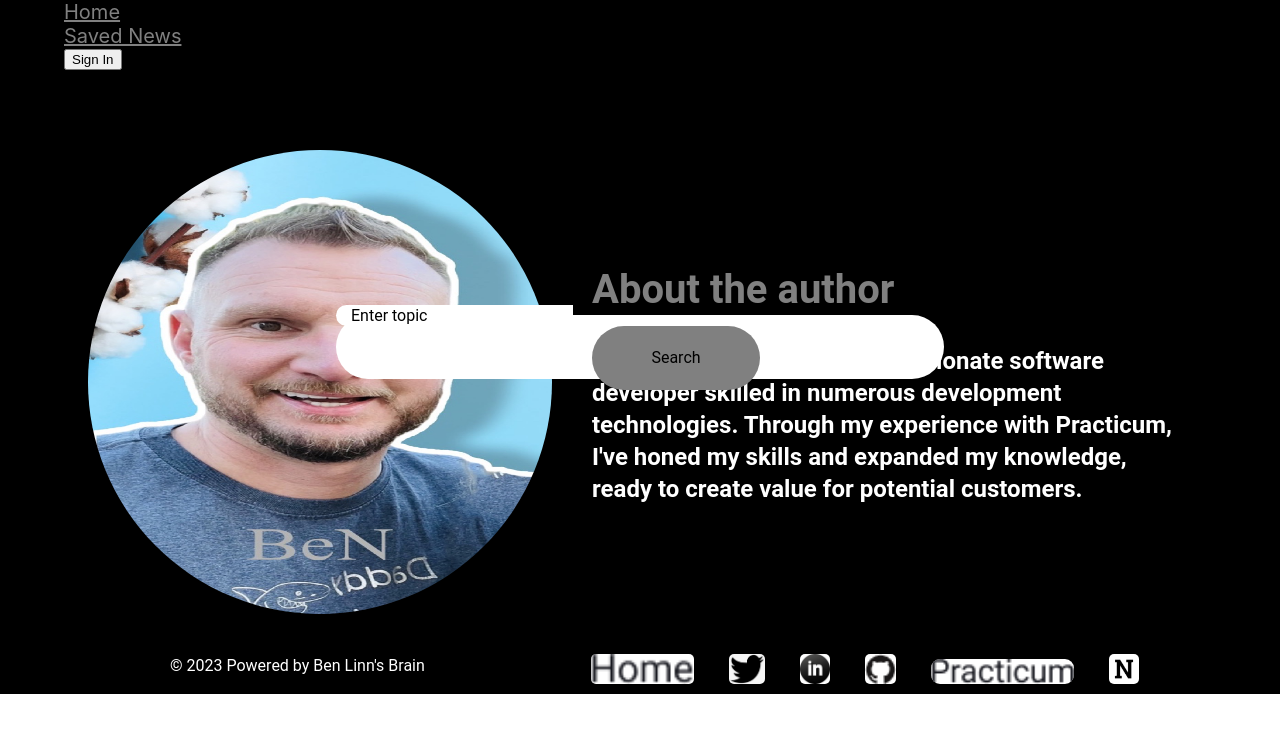
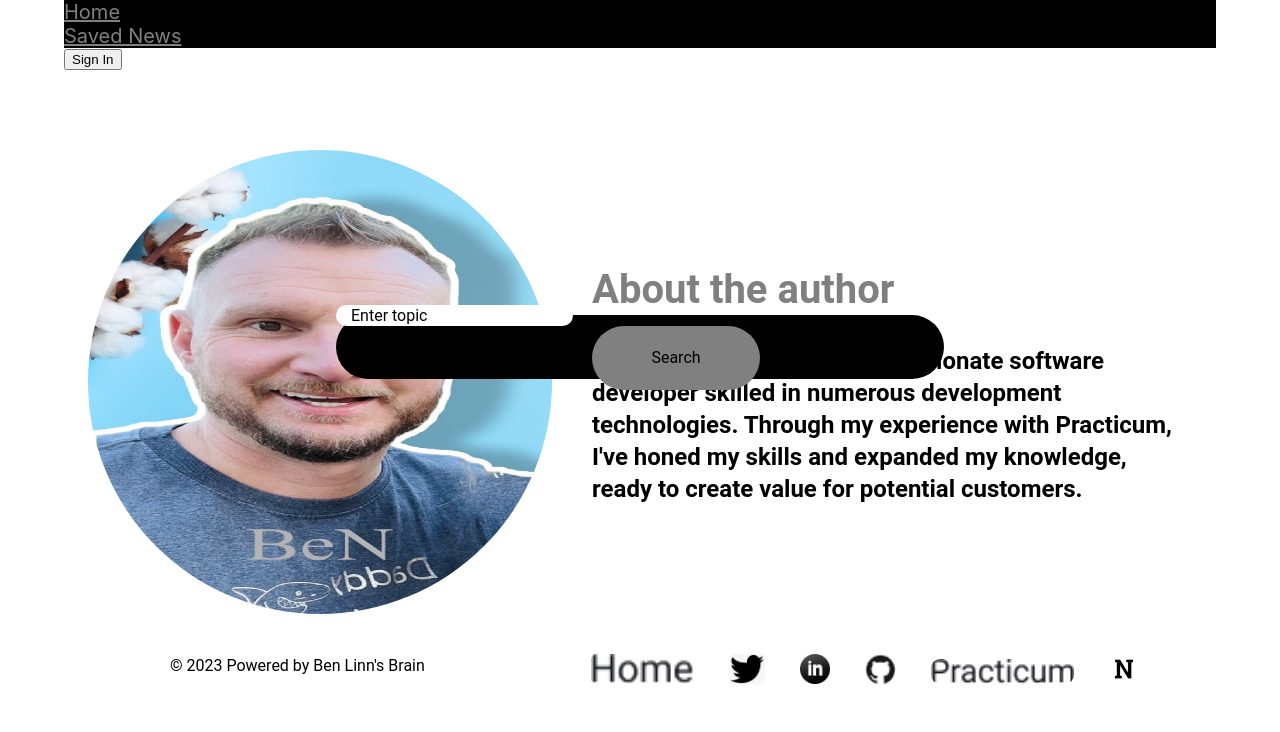
Before and after one commit to blinn26/project-name-frontend, a React (Create React App) app: page /about in a window 1280 px wide. Shown: the top 732 px of the page. Built offline with nearby package versions, Linux system fonts and the light colour scheme; no server answers.

Commit message:
fixing and cleaning up code

```diff
--- a/src/components/About/About.css
+++ b/src/components/About/About.css
@@ -34,5 +34,5 @@
   font-weight: bold;
   font-family: "Roboto",
     sans-serif;
-  color: white;
+  color: black;
 }
--- a/src/components/Footer/Footer.css
+++ b/src/components/Footer/Footer.css
@@ -15,7 +15,7 @@
   font-size: 16px;
   /*  line-height: 1.375em; */
   padding-top: 10px;
-  color: white;
+  color: black;
 }
 
 .footer__links {
--- a/src/components/Main/Main.css
+++ b/src/components/Main/Main.css
@@ -25,7 +25,7 @@
 
 .main__createdbyben {
   width: 1440px;
-  /* height: 576px; */
+  height: 576px;
   object-fit: fill;
   display: flex;
   flex-direction: column;
--- a/src/components/Main/Main.js
+++ b/src/components/Main/Main.js
@@ -1,6 +1,6 @@
 import React from 'react';
 import './Main.css';
-import blackonWhite from '../images/WhiteonBlack.png';
+import blackonWhite from '../images/BandW.png';
 import About from '../About/About';
 /* import Preloader from '../Preloader/Preloader'; */
 
--- a/src/components/PageClass/PageClass.css
+++ b/src/components/PageClass/PageClass.css
@@ -1,5 +1,5 @@
 .page {
-  background-color: black;
+  background-color: white;
 
   position: relative;
 }
--- a/src/components/SearchForm/SearchForm.css
+++ b/src/components/SearchForm/SearchForm.css
@@ -5,7 +5,7 @@
   position: relative;
   width: 608px;
   height: 64px;
-  background-color: #FFFFFF;
+  background-color: black;
   border-radius: 100px;
   margin: 0 auto;
   position: absolute;
@@ -21,7 +21,7 @@
   font-size: 16px;
   font-family: 'Roboto', sans-serif;
   color: #182188;
-  border-radius: 100px 0 0 100px;
+  border-radius: 100px 100px 100px 100px;
   outline: none;
 }
 
```
Also changed, not shown: src/components/images/BandW.png (added).
